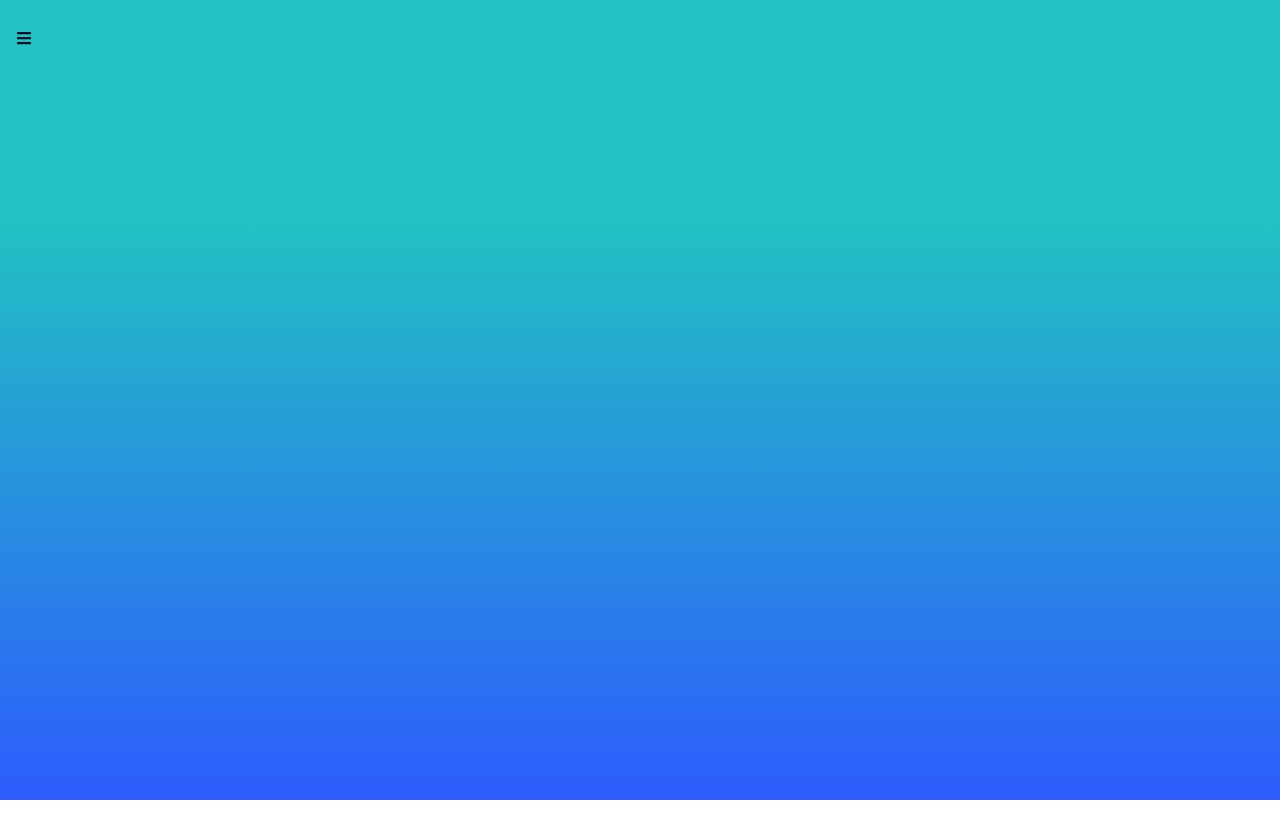
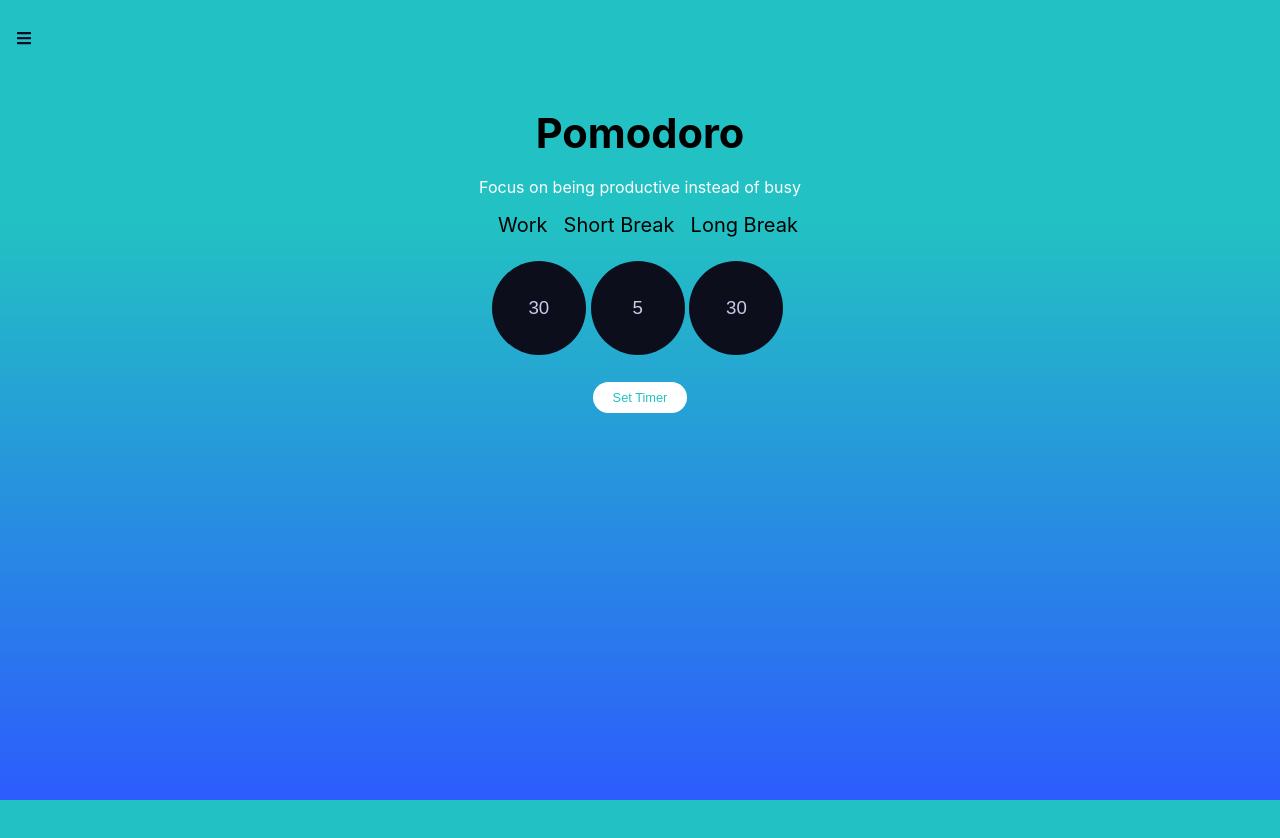
Before and after one commit to SumanaSattar/pomodoro-React, a React (Create React App) app: page / in a window 1280 px wide. Shown: the top 838 px of the page. Before the commit the page ends 800 px from the top, so only its background shows below. Built offline with nearby package versions, Linux system fonts and the light colour scheme.

Commit message:
undoing the exact path

```diff
--- a/src/App.js
+++ b/src/App.js
@@ -25,7 +25,7 @@ function App() {
 
               <NavBar/>
               <Switch>
-                <Route exact path='/pomodoro-React' ><Pomodoro/></Route>
+                <Route exact path='/' ><Pomodoro/></Route>
                 <Route  path='/add-task' ><AddTask/></Route>
                 <Route  path='/today' ><TodayTask/></Route>
                 <Route  path='/tomorrow' ><Tomorrow/></Route>
```
